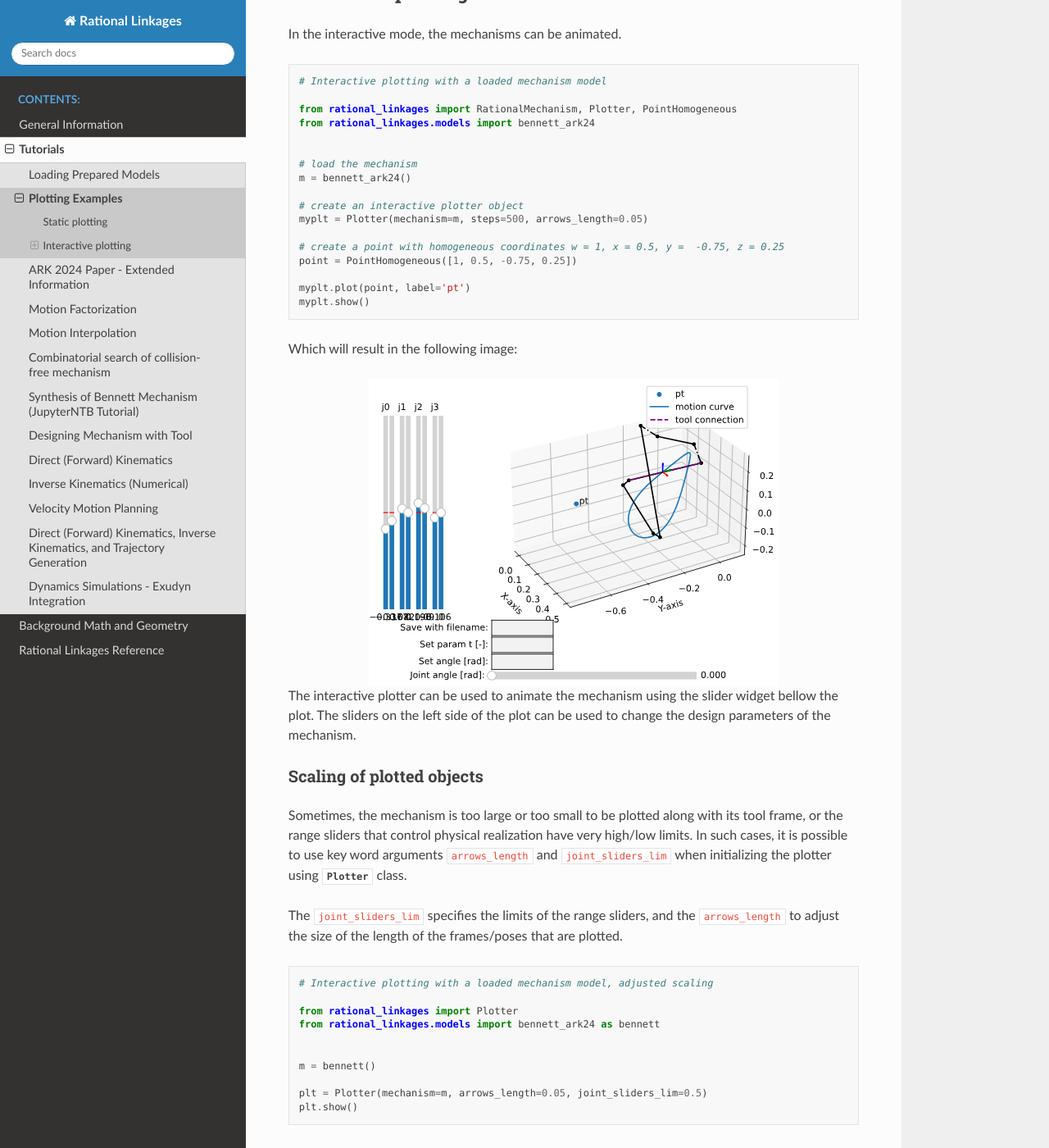
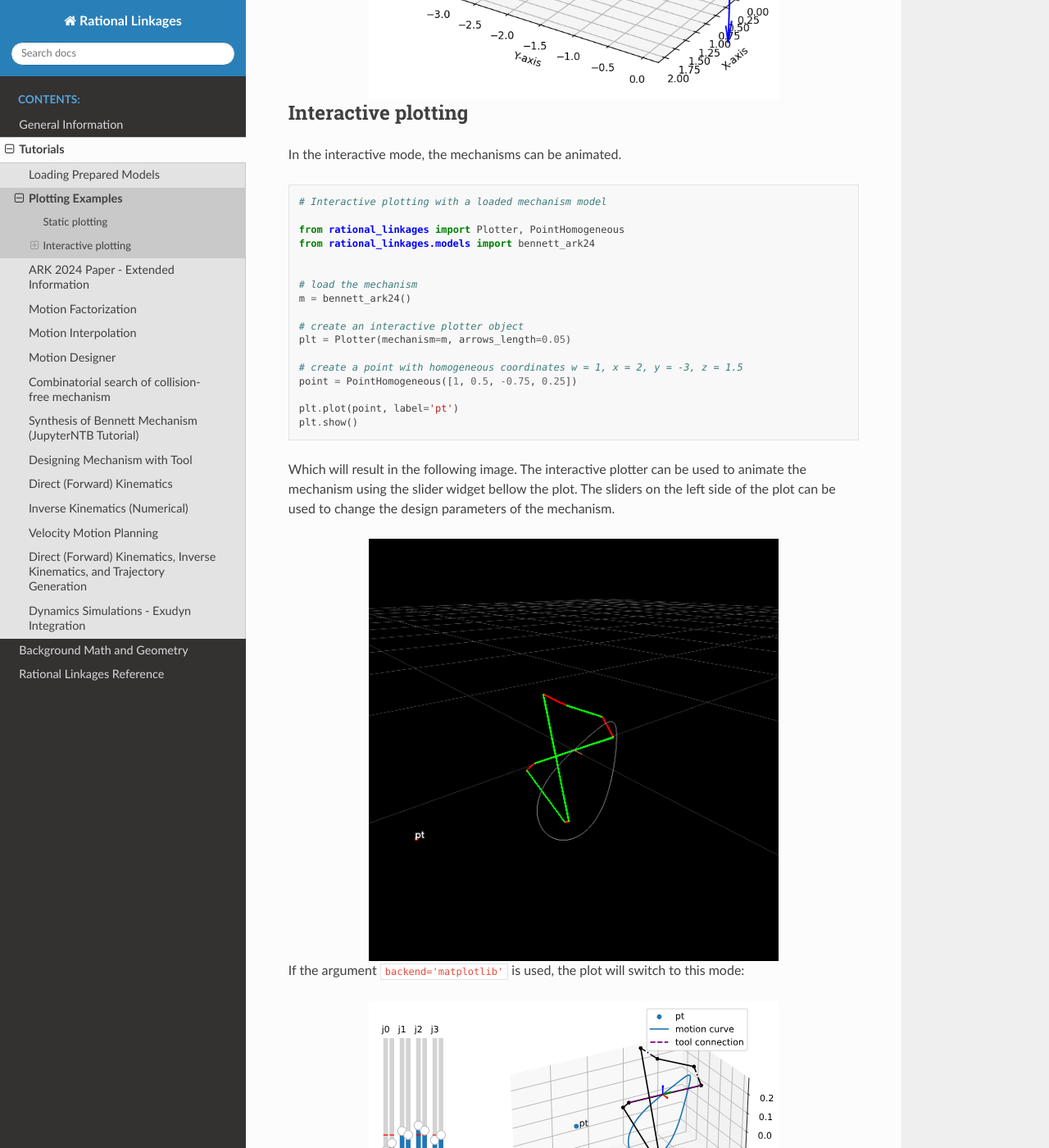
Before and after one commit to hucik14/rational-linkages, a Sphinx documentation site: the page built from docs/source/tutorials/plotting.rst, in a window 1280 px wide and 1400 px high, scrolled down 1450 px. Shown: the whole window at 82% size. Built offline with Sphinx 7.4.7 and the Read the Docs theme 3.1.0, drawn with Linux system fonts in a browser that asks for light colours; some of the changed text lies outside the part shown.

Commit message:
plotting docs updated for Qt6 backend
Changelog: changed

```diff
--- a/docs/source/index.rst
+++ b/docs/source/index.rst
@@ -15,7 +15,7 @@
    :width: 8%
 
 .. |gif-bennett| image:: figures/tombennett.gif
-   :width: 100%
+   :width: 540 px
 
 .. |binder_badge| image:: https://mybinder.org/badge_logo.svg
    :target: https://mybinder.org/v2/gh/hucik14/rational-linkages/HEAD?labpath=docs%2Fsource%2Ftutorials%2Fsynthesis_bennett.ipynb
--- a/docs/source/tutorials.rst
+++ b/docs/source/tutorials.rst
@@ -10,6 +10,7 @@ Tutorials
    tutorials/ark2024
    tutorials/motion_factorization
    tutorials/motion_interp
+   tutorials/motion_designer
    tutorials/combinatorial_search
    tutorials/synthesis_bennett
    tutorials/mechanism_with_tool
--- a/docs/source/tutorials/plotting.rst
+++ b/docs/source/tutorials/plotting.rst
@@ -3,6 +3,11 @@ Plotting Examples
 
 The package class :class:`.Plotter` provides a simple interface to plotting rational
 mechanisms, and related objects like curves, poses, lines, points, etc.
+
+The :class:`.Plotter` returns either :class:`.PlotterPyqtgraph` or :class:`.PlotterMatplotlib`, as both backends
+are supported and share most of the functionality. The default backend is :class:`.PlotterPyqtgraph`, which is
+faster and therefore more suitable for interactive plotting. The :class:`.PlotterMatplotlib` is more suitable for
+publishing, as it provides better quality and cleanness (thanks to vector graphics) of the output images.
 
 Static plotting
 ---------------
@@ -17,9 +22,9 @@ static objects:
     from rational_linkages import Plotter, DualQuaternion, PointHomogeneous, NormalizedLine, TransfMatrix
 
 
-    # create plotter object, arg steps says how many descrete steps will be used for
+    # create plotter object, arg steps says how many discrete steps will be used for
     # plotting curves
-    myplt = Plotter()
+    plt = Plotter(backend='matplotlib')
 
     # create two DualQuaternion objects
     identity = DualQuaternion()
@@ -34,18 +39,18 @@ static objects:
 
     # plot the objects
     # 1-line command
-    myplt.plot(identity, label='base')
-    myplt.plot(point, label='pt')
-    myplt.plot(line, label='l1')
+    plt.plot(identity, label='base')
+    plt.plot(point, label='pt')
+    plt.plot(line, label='l1')
     # or for cycle
     for i, obj in enumerate([pose1, pose2]):
-        myplt.plot(obj, label='p{}'.format(i + 1))
+        plt.plot(obj, label='p{}'.format(i + 1))
 
-    myplt.show()
+    plt.show()
 
 .. testcleanup:: [plotting_example1]
 
-    del myplt, identity, pose1, pose2, point, line
+    del plt, identity, pose1, pose2, point, line
     del Plotter, DualQuaternion, PointHomogeneous, NormalizedLine, TransfMatrix
 
 Which will result in the following image:
@@ -64,7 +69,7 @@ In the interactive mode, the mechanisms can be animated.
 
     # Interactive plotting with a loaded mechanism model
 
-    from rational_linkages import RationalMechanism, Plotter, PointHomogeneous
+    from rational_linkages import Plotter, PointHomogeneous
     from rational_linkages.models import bennett_ark24
 
 
@@ -72,29 +77,35 @@ In the interactive mode, the mechanisms can be animated.
     m = bennett_ark24()
 
     # create an interactive plotter object
-    myplt = Plotter(mechanism=m, steps=500, arrows_length=0.05)
+    plt = Plotter(mechanism=m, arrows_length=0.05)
 
-    # create a point with homogeneous coordinates w = 1, x = 0.5, y =  -0.75, z = 0.25
+    # create a point with homogeneous coordinates w = 1, x = 2, y = -3, z = 1.5
     point = PointHomogeneous([1, 0.5, -0.75, 0.25])
 
-    myplt.plot(point, label='pt')
-    myplt.show()
+    plt.plot(point, label='pt')
+    plt.show()
 
 .. testcleanup:: [plotting_example2]
 
-    del myplt, m, point
-    del RationalMechanism, Plotter, PointHomogeneous, bennett_ark24
+    del plt, m, point
+    del Plotter, PointHomogeneous, bennett_ark24
 
-Which will result in the following image:
+Which will result in the following image. The interactive plotter can be used to animate
+the mechanism using the slider widget
+bellow the plot. The sliders on the left side of the plot can be used to change the
+design parameters of the mechanism.
+
+.. figure:: figures/plotting_interactive.png
+    :width: 500 px
+    :align: center
+    :alt: Output interactive plot
+
+If the argument ``backend='matplotlib'`` is used, the plot will switch to this mode:
 
 .. figure:: figures/plotting_interactive.svg
     :width: 500 px
     :align: center
-    :alt: Output interactive plot
-
-The interactive plotter can be used to animate the mechanism using the slider widget
-bellow the plot. The sliders on the left side of the plot can be used to change the
-design parameters of the mechanism.
+    :alt: Output interactive plot using Matplotlib
 
 Scaling of plotted objects
 ^^^^^^^^^^^^^^^^^^^^^^^^^^
@@ -124,6 +135,7 @@ to adjust the size of the length of the frames/poses that are plotted.
 
         del plt, m
         del Plotter, bennett
+
 
 
 Optional tool frames
@@ -166,14 +178,12 @@ The following examples show the three options.
     m = RationalMechanism([f1, f2])
 
     # Create plotter
-    p = Plotter(mechanism=m, steps=200, arrows_length=0.2)
-
-    # Plot mechanism
-    p.show()
+    plt = Plotter(mechanism=m, backend='matplotlib', arrows_length=0.2)
+    plt.show()
 
 .. testcleanup:: [plotting_example4]
 
-    del p, m, f1, f2
+    del plt, m, f1, f2
     del RationalMechanism, DualQuaternion, Plotter, MotionFactorization
 
 .. figure:: figures/plot_tool1.png
@@ -200,12 +210,12 @@ The following examples show the three options.
     m = RationalMechanism([f1, f2], tool='mid_of_last_link')
 
     # Create plotter
-    p = Plotter(mechanism=m, steps=200, arrows_length=0.2)
+    plt = Plotter(mechanism=m, backend='matplotlib', arrows_length=0.2)
 
     # Plot the default motion curve
-    p.plot(m.get_motion_curve(), label='motion curve', interval='closed',
+    plt.plot(m.get_motion_curve(), label='motion curve', interval='closed',
            color='red', linewidth='0.7', linestyle=':')
-    p.show()
+    plt.show()
 
 .. testcleanup:: [plotting_example5]
 
@@ -241,12 +251,12 @@ The following examples show the three options.
     m = RationalMechanism([f1, f2], tool=tool_dq)
 
     # Create plotter
-    p = Plotter(mechanism=m, steps=200, arrows_length=0.2)
+    plt = Plotter(mechanism=m, backend='matplotlib', arrows_length=0.2)
 
     # Plot the default motion curve
-    p.plot(m.get_motion_curve(), label='motion curve', interval='closed',
+    plt.plot(m.get_motion_curve(), label='motion curve', interval='closed',
            color='red', linewidth='0.7', linestyle=':')
-    p.show()
+    plt.show()
 
 .. testcleanup:: [plotting_example6]
 
```
Also changed, not shown: other parts of docs/source/index.rst (+1 -0 lines), other parts of docs/source/tutorials/plotting.rst (+6 -5 lines), README.md (+7 -6 lines), docs/source/tutorials/motion_designer.rst (added, +7 -0 lines), docs/source/tutorials/figures/plotting_interactive.png (added), 2 other files.
